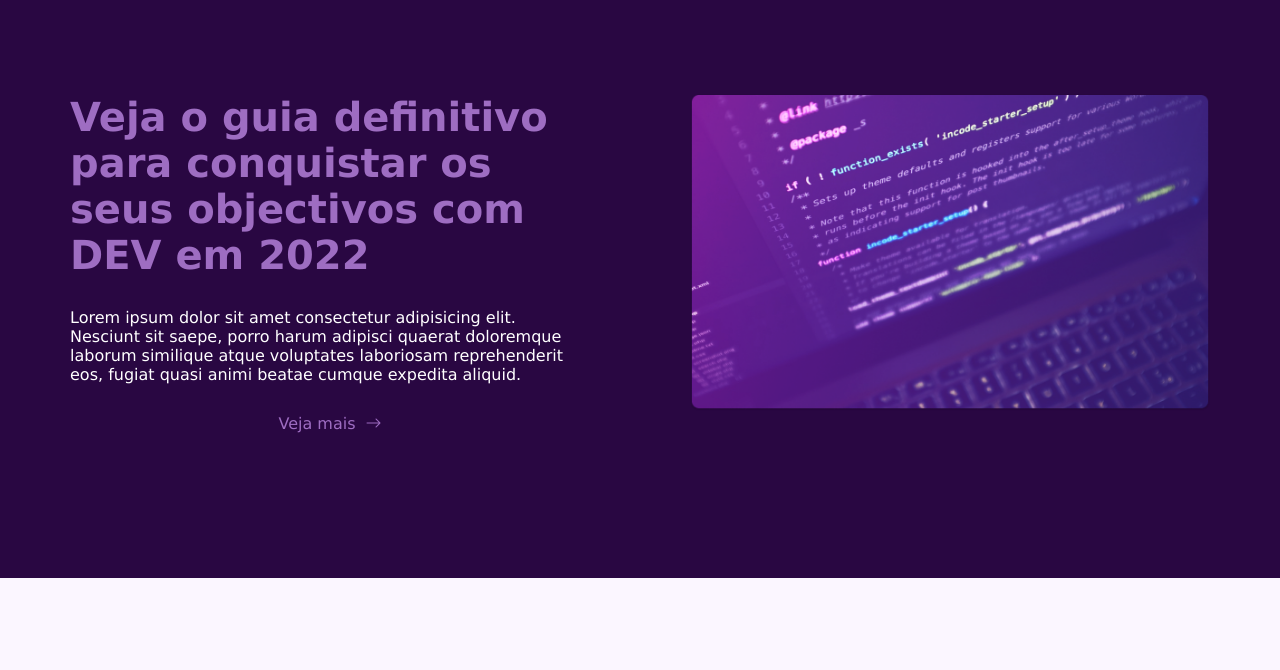
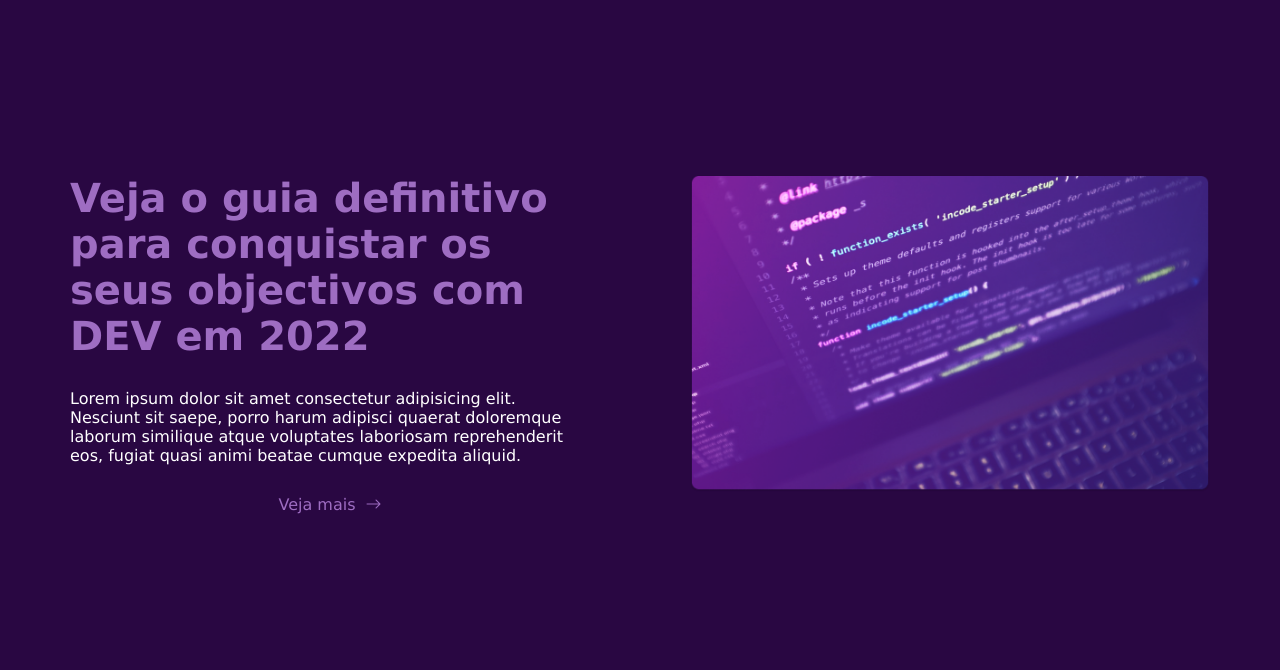
Before and after one commit to CarlosSoares123/RockBlog, a plain HTML site: page index.html in a window 1280 px wide. Shown: the part 61-731 px from the top of the page. Drawn offline with Linux system fonts and the light colour scheme.

Commit message:
actualizar

```diff
--- a/style.css
+++ b/style.css
@@ -245,11 +245,16 @@ color:lime;
   }
 
 
+  .home{
+    height: 100vh;
+  }
+
   .home .container{
   display: grid;
   gap: 30px;
   align-items: center;
   grid-template-columns: 1fr 1fr;
+
   }
   .home .home-content .section-texto,
   .home .home-content .section-titulo{
@@ -265,6 +270,12 @@ color:lime;
 
 @media (min-width: 1200px){
   .container{ max-width: 1140px;}
+
+
+  .home{
+    height: 100vh;
+  }
+
   .home .container{
     gap: 100px;
   }
```
